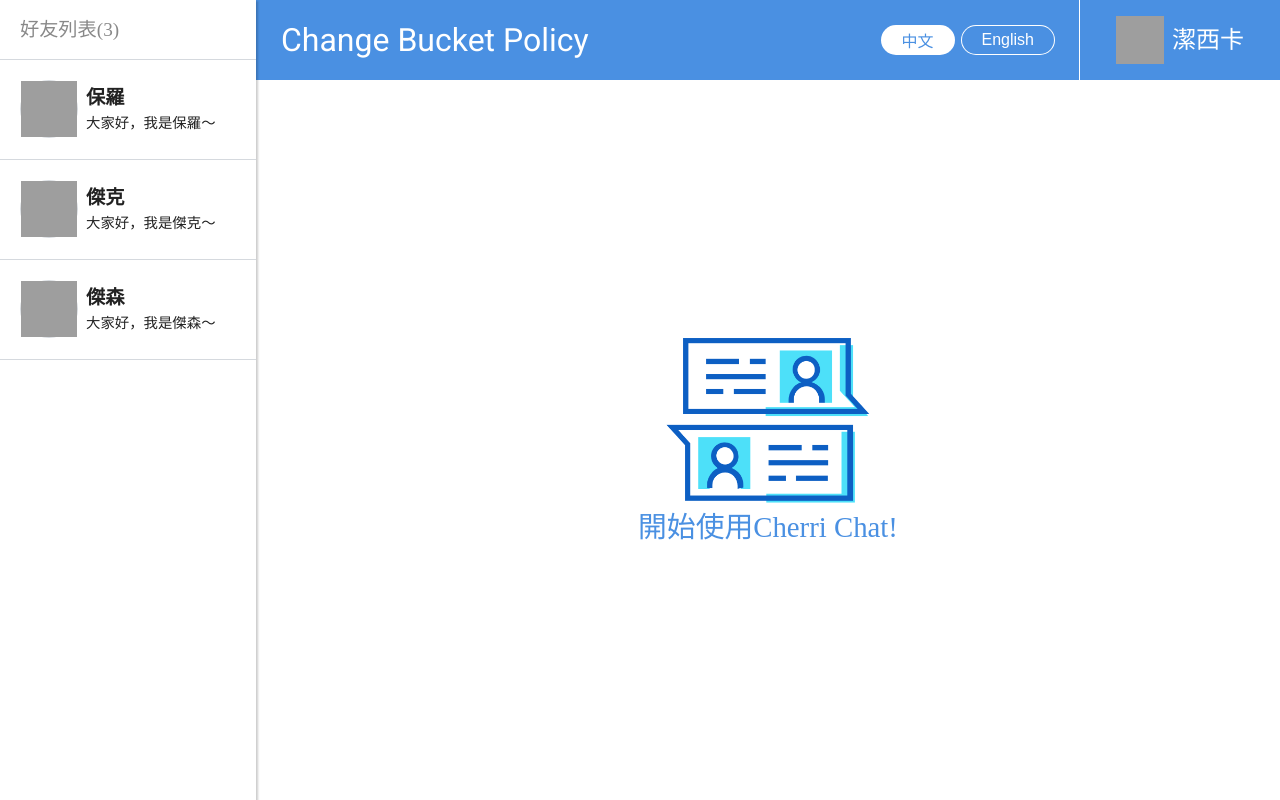
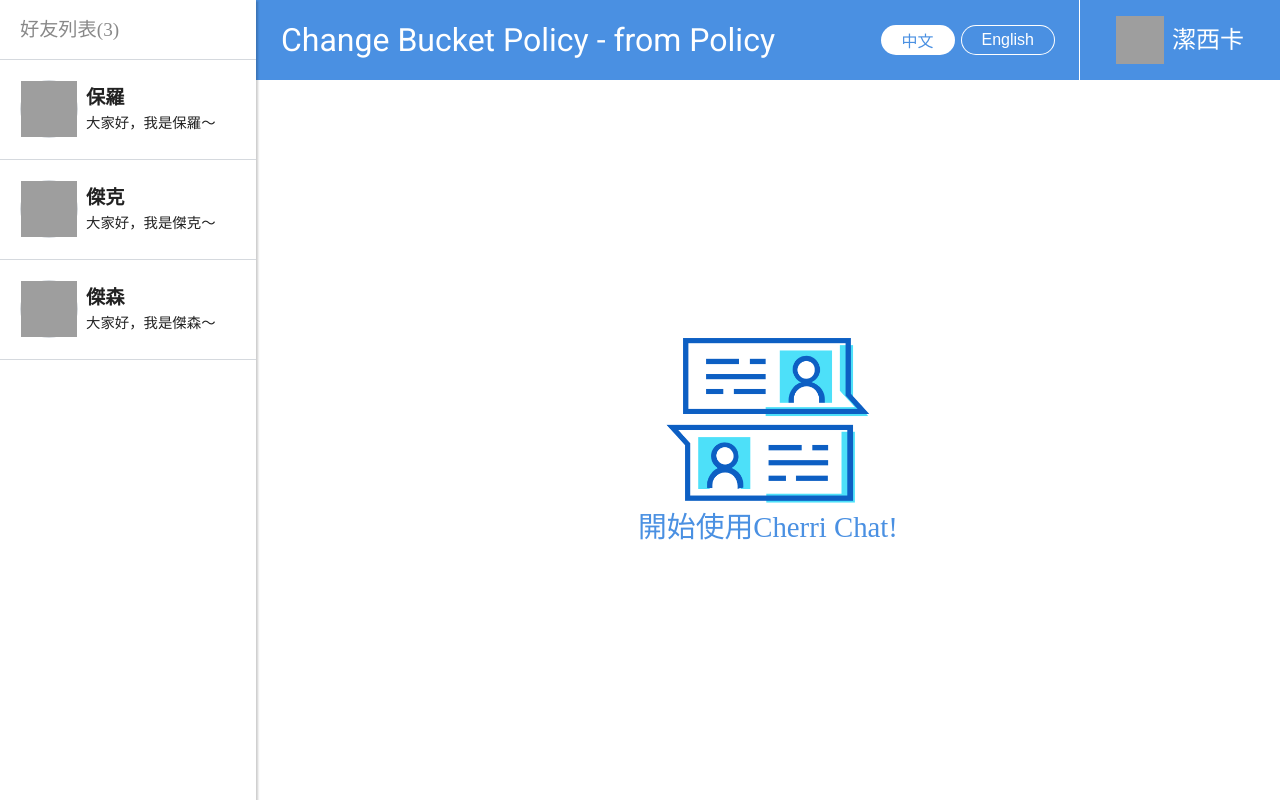
Before and after one commit to liaooliver/chatRoom, a Vue app: page / in a window 1280 px wide. Built offline with nearby package versions, Linux system fonts and the light colour scheme; grey boxes are pictures that could not be loaded.

Commit message:
test CICD - change bucket policy

```diff
--- a/src/components/Title.vue
+++ b/src/components/Title.vue
@@ -3,7 +3,7 @@
       <!-- 目前的使用者 -->
         <div class="title__header">
             <router-link tag="p" to="/" class="title__header--logo">
-              Change Bucket Policy
+              Change Bucket Policy - from Policy
             </router-link>
             <!-- toggle lang -->
             <Button
```
